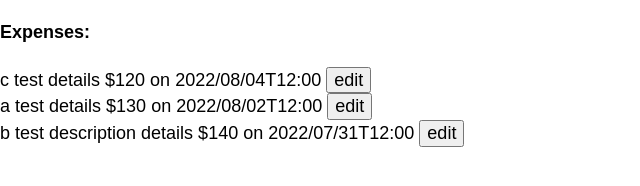
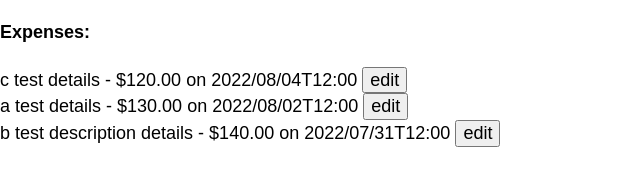
Before and after one commit to freerror/expense-tracker-react-app, a React app: page / in a window 1280 px wide. Shown: the part 256-442 px from the top of the page, without its empty margins (0-640 px from the left). Built offline with nearby package versions, Linux system fonts and the light colour scheme; the HTML template or start-up script is replaced by a standard one.

Commit message:
Add currency formatting

```diff
--- a/src/components/ExpenseListItem.jsx
+++ b/src/components/ExpenseListItem.jsx
@@ -3,13 +3,14 @@ import { connect } from 'react-redux'
 import { removeExpense } from "../slices/expenses"
 import { useNavigate } from "react-router-dom"
 import { utcDateTime } from "../utils/date"
+import formatDollar from "../utils/formatDollar"
 
 const ExpenseListItem = ({ description, amount, createdAt, id, dispatch }) => {
 
   const navigate = useNavigate()
   return (
     <div>
-      {description} ${amount / 100} on {utcDateTime(createdAt)}
+      {description} - {formatDollar(amount)} on {utcDateTime(createdAt)}
       <span> </span>
       <button onClick={() => {
         console.log(`Edit ${id}`)
--- /dev/null
+++ b/src/utils/formatDollar.js
@@ -0,0 +1,11 @@
+const nf = new Intl.NumberFormat('en-NZ', {
+  style: "currency",
+  currency: "NZD",
+  maximumFractionDigits: 2,
+  roundingIncrement: 1
+})
+
+export default (cents) => {
+  const dollars = cents / 100
+  return nf.format(dollars)
+}
```
